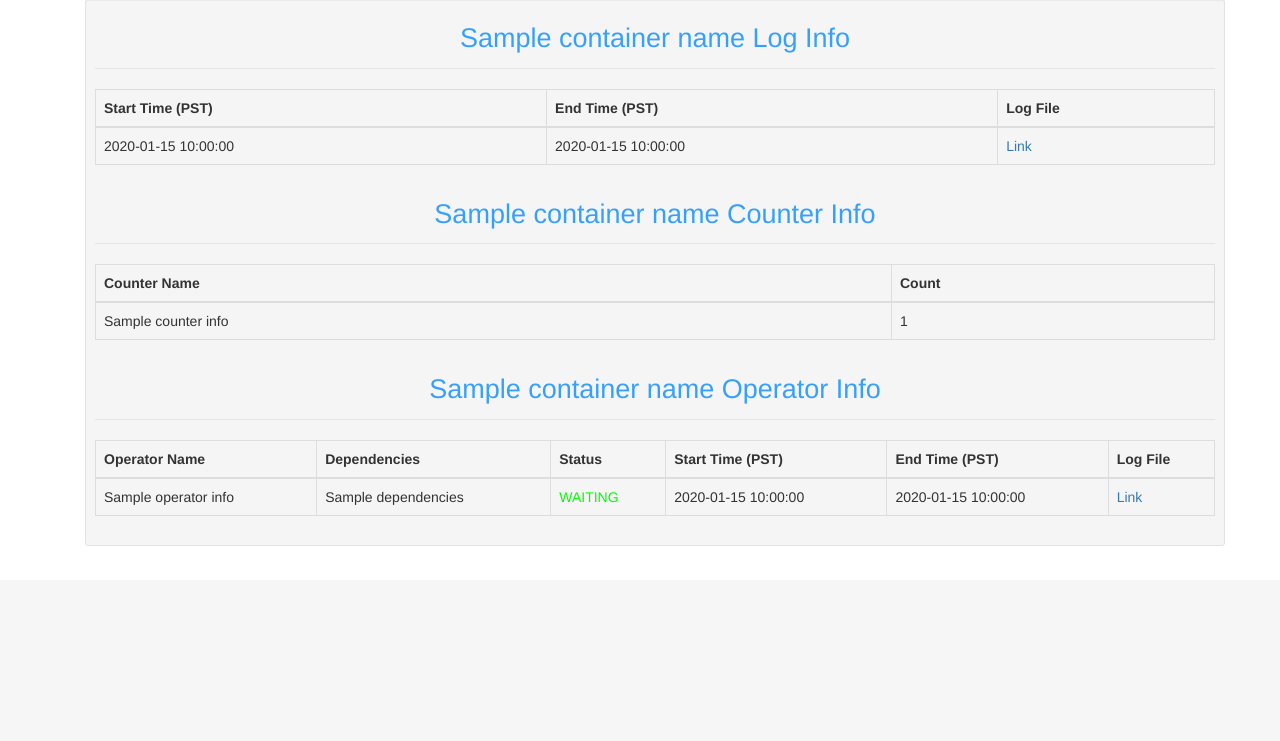
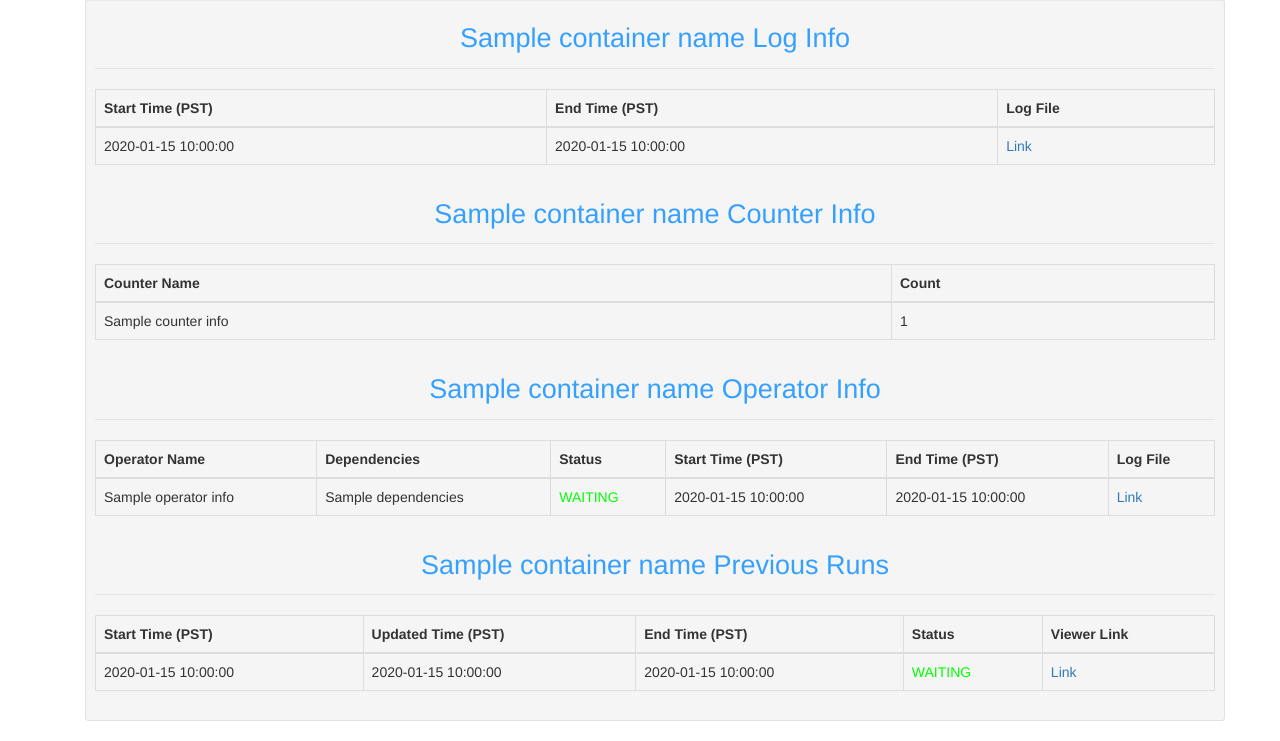
Before and after one commit to kfrancischen/pslx, a Flask app: template pslx/micro_service/frontend/templates/container_backend_container_viewer.html in a window 1280 px wide. Shown: the part 220-961 px from the top of the page. Before the commit the page ends 766 px from the top, so only its background shows below. Run offline with Flask 2, Linux system fonts and the light colour scheme; the template is opened without the code that fills it: most values are stand-ins (such as "Sample title", 1, 10 or a date in 2020); parts of the project's set-up code (start-up, migrations or seed data) failed here and were passed over; some libraries are stand-ins or nearby versions.

Commit message:
update backend ui

```diff
--- a/pslx/core/container_base.py
+++ b/pslx/core/container_base.py
@@ -222,6 +222,7 @@ class ContainerBase(GraphBase):
             operator_status = self._get_latest_status_of_operators()
 
         self._start_time = TimezoneUtil.cur_time_in_pst()
+        self._end_time = None
         task_queue, finished_queue, num_tasks = Queue(), Queue(), 0
 
         node_levels = self.get_node_levels()
--- a/pslx/micro_service/container_backend/util.py
+++ b/pslx/micro_service/container_backend/util.py
@@ -54,5 +54,5 @@ class ContainerBackendUtil(object):
             storage.delete(key=key_to_delete)
 
         storage.write(
-            data={storage_value.updated_time: storage_value}
+            data={storage_value.start_time: storage_value}
         )
--- a/pslx/micro_service/frontend/templates/container_backend.html
+++ b/pslx/micro_service/frontend/templates/container_backend.html
@@ -69,7 +69,7 @@
                                   <tr>
                                     <td>{{ container_info['mode'] }}</td>
                                     <td>{{ container_info['data_model'] }}</td>
-                                    <td><a href="{{ url_for('view_container', container_name=container_info['container_name'], cell=container_info['run_cell']) }}">{{ container_info['container_name'] }}</a></td>
+                                    <td><a href="{{ url_for('view_container', container_name=container_info['container_name'], cell=container_info['run_cell'], start_time='') }}">{{ container_info['container_name'] }}</a></td>
                                     {% if container_info['status'] == "FAILED" %}
                                         <td><font color="red">{{ container_info['status'] }}</font></td>
                                     {% elif container_info['status'] == "SUCCEEDED" %}
--- a/pslx/micro_service/frontend/templates/container_backend_container_viewer.html
+++ b/pslx/micro_service/frontend/templates/container_backend_container_viewer.html
@@ -135,7 +135,45 @@
                           </div>
                         </div>
                       </div>
-
+                      <legend class="text-center header">{{ container_name }} Previous Runs</legend>
+                      <div class="card mb-3">
+                        <div class="card-body">
+                          <div class="table-responsive">
+                            <table class="table table-bordered" id="operators_info_table" width="100%" cellspacing="0">
+                              <thead>
+                                <tr>
+                                  <th>Start Time (PST)</th>
+                                  <th>Updated Time (PST)</th>
+                                  <th>End Time (PST)</th>
+                                  <th>Status</th>
+                                  <th>Viewer Link</th>
+                                </tr>
+                              </thead>
+                              {% for container_info in all_past_run %}
+                              <tbody>
+                                <tr>
+                                  <td>{{ container_info['start_time'] }}</td>
+                                  <td>{{ container_info['updated_time'] }}</td>
+                                  <td>{{ container_info['end_time'] }}</td>
+                                  {% if container_info['status'] == "FAILED" %}
+                                  <td><font color="red">{{ container_info['status'] }}</font></td>
+                                  {% elif container_info['status'] == "SUCCEEDED" %}
+                                      <td><font color="green">{{ container_info['status'] }}</font></td>
+                                  {% elif container_info['status'] == "RUNNING" %}
+                                      <td><font color="blue">{{ container_info['status'] }}</font></td>
+                                  {% elif container_info['status'] == "WAITING" %}
+                                      <td><font color="lime">{{ container_info['status'] }}</font></td>
+                                  {% else %}
+                                      <td><font color="purple">{{ container_info['status'] }}</font></td>
+                                  {% endif %}
+                                  <td><a href="{{ url_for('view_container', container_name=container_info['container_name'], cell=container_info['run_cell'], start_time=container_info['start_time']) }}">Link</a></td>
+                                </tr>
+                              </tbody>
+                              {% endfor %}
+                            </table>
+                          </div>
+                        </div>
+                      </div>
                     </fieldset>
                 </form>
             </div>
```
Also changed, not shown: pslx/micro_service/frontend/renderer/container_backend_renderer.py (+31 -7 lines).
